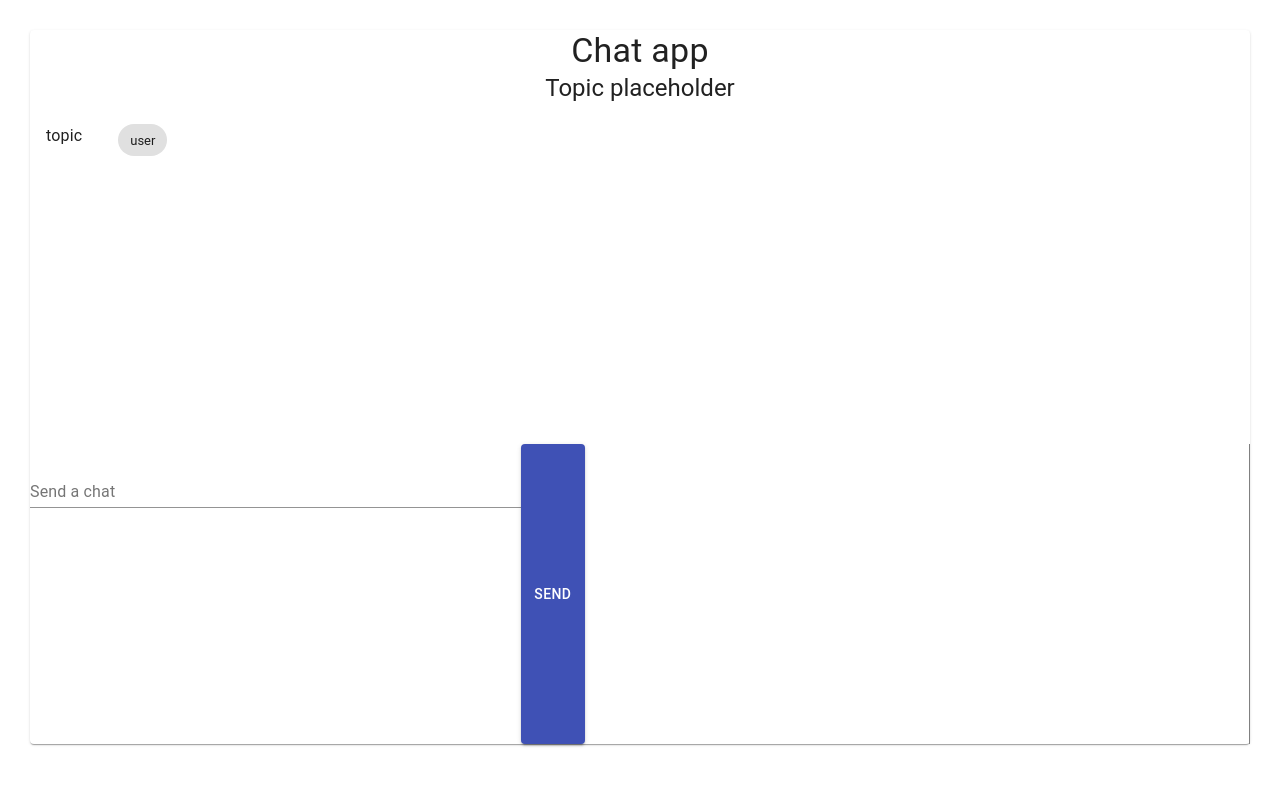
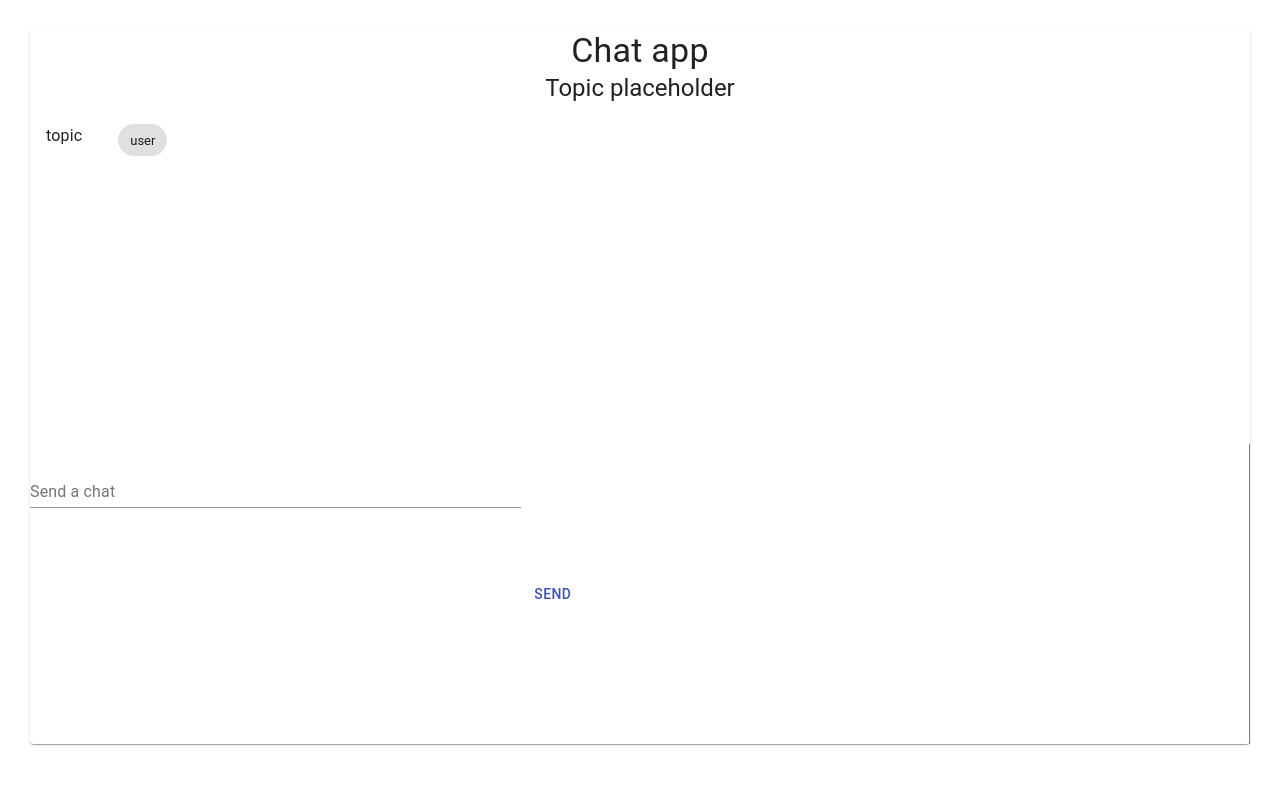
Before and after one commit to chikondiman/chats, a React (Create React App) app: page / in a window 1280 px wide. Shown: the top 786 px of the page. Built offline with nearby package versions, Linux system fonts and the light colour scheme.

Commit message:
Update Dashboard.js

```diff
--- a/src/components/Dashboard.js
+++ b/src/components/Dashboard.js
@@ -106,7 +106,7 @@ export default function Dashboard() {
              margin="normal"
              padding="10px"/>
 
-            <Button variant="contained" color="primary">
+            <Button  color="primary">
                     Send
             </Button>
 
```
